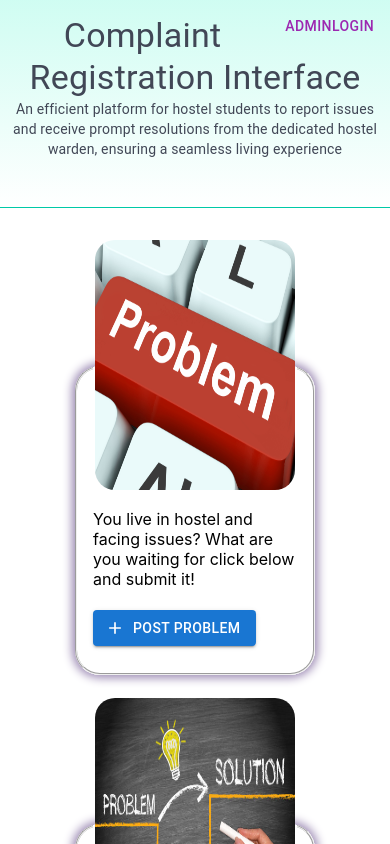
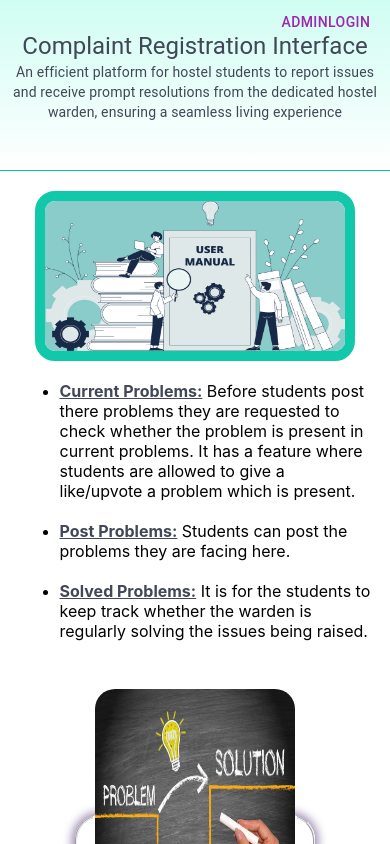
Before and after one commit to startope9/DTLClient, a React (Create React App) app: page / in a window 390 px wide. Shown: the top 844 px of the page. Built offline with nearby package versions, Linux system fonts and the light colour scheme.

Commit message:
added changes

```diff
--- a/src/components/Home.js
+++ b/src/components/Home.js
@@ -1,5 +1,5 @@
 import { Button, Typography } from "@mui/material"
-import React, { useEffect } from "react"
+import React, { useEffect, useState } from "react"
 import { Link } from "react-router-dom"
 import './home.css'
 import TaskAltIcon from '@mui/icons-material/TaskAlt';
@@ -7,31 +7,53 @@ import AddIcon from '@mui/icons-material/Add';
 
 export default function Home() {
 
+    const [variant, setVariant] = useState('')
+
     useEffect(() => {
         document.title = 'hostelhubhome'
+        console.log(window.innerWidth)
+        if (window.innerWidth > 500) setVariant("h4")
+        else setVariant("h5")
     }, [])
 
     return (
         <div>
+            <div className="admin-login"><Link to="/admin"><Button color="secondary" variant="text" className="call-admin">AdminLogin</Button></Link></div>
+
             <div className="home">
-                <div style={{ 'float': 'right' }}><Link to="/admin"><Button color="secondary" variant="text" className="call-admin">AdminLogin</Button></Link></div>
                 <center>
-                    <Typography variant="h4" style={{ 'color': '#414756', 'marginTop': '2%' }}>Complaint Registration Interface</Typography>
+                    <Typography variant={variant} style={{ 'color': '#414756', 'marginTop': '4%' }}>Complaint Registration Interface</Typography>
                     <div><Typography variant="body2" style={{ 'color': '#414756' }}>An efficient platform for hostel students to report issues and receive prompt resolutions from the dedicated hostel warden, ensuring a seamless living experience</Typography></div> <br />
                     <br />
                 </center>
             </div>
             <br />
+            <div className="instructions">
+                <div>
+                    <img style={{ 'width': '400px', 'height': '200px' }} src={require('../images/instructions.webp')} alt="intructions" />
+                </div>
+                <div>
+                    <ul>
+                        <li><b>Current Problems:</b> Before students post there problems they are requested to check whether the problem is present in current problems.
+                            It has a feature where students are allowed to give a like/upvote a problem which is present.
+                        </li><br />
+                        <li><b>Post Problems:</b> Students can post the problems they are facing here.</li><br />
+                        <li><b>Solved Problems:</b> It is for the students to keep track whether the warden is regularly solving the issues being raised.</li>
+                    </ul>
+                </div>
+            </div>
+            <br />
             <div className="parent-card">
+
+                <fieldset className="child-card">
+                    <legend><img src={require('../images/solving-wicked-problems.jpg')} alt="image1" style={{ 'width': '200px', 'height': '250px' }} /></legend>
+                    <section>See the current problems being posted!</section>
+                    <Link to="/displayproblems"><Button variant="contained" className="problem-submit">Current Problem</Button></Link>
+                </fieldset>
                 <fieldset className="child-card">
                     <legend><img src={require('../images/problem.jpg')} alt="image1" style={{ 'width': '200px', 'height': '250px' }} /></legend>
                     <section>You live in hostel and facing issues? What are you waiting for click below and submit it!</section>
                     <Link to="/student"><Button variant="contained" className="problem-submit" startIcon={<AddIcon />}>Post Problem</Button></Link>
-                </fieldset>
-                <fieldset className="child-card">
-                    <legend><img src={require('../images/solving-wicked-problems.jpg')} alt="image1" style={{ 'width': '200px', 'height': '250px' }} /></legend>
-                    <section>See the current problems being posted!</section>
-                    <Link to="/displayproblems"><Button variant="outlined" className="problem-submit">Current Problem</Button></Link>
                 </fieldset>
                 <fieldset className="child-card">
                     <legend><img src={require('../images/solved.png')} alt="image1" style={{ 'width': '200px', 'height': '250px' }} /></legend>
--- a/src/components/home.css
+++ b/src/components/home.css
@@ -124,3 +124,52 @@
         align-items: center;
     }
 }
+
+body {
+    overflow-x: hidden;
+}
+
+.instructions {
+    display: flex;
+    flex-direction: row;
+    column-gap: 30px;
+    margin: 0% 5% 0% 5%;
+    justify-content: center;
+    align-items: center;
+}
+
+.instructions div:last-child b {
+    text-decoration: underline;
+    color: #414756;
+}
+
+.instructions div:first-child img {
+    border: 10px solid #11c9aa;
+    border-radius: 20px;
+}
+
+@media screen and (max-width:780px) {
+    .instructions {
+        display: flex;
+        flex-direction: column;
+    }
+}
+
+@media screen and (max-width:540px) {
+    .instructions div:first-child img {
+        width: 300px !important;
+        height: 150px !important;
+    }
+
+    .home center h5 {
+        margin-top: 6% !important;
+    }
+}
+
+.admin-login {
+    position: absolute;
+    right: 0;
+    margin-top: 1%;
+    margin-bottom: 2%;
+    margin-right: 3%;
+}
--- a/src/components/loading.css
+++ b/src/components/loading.css
@@ -66,11 +66,6 @@
     line-height: 20px;
 }
 
-.snippet:hover {
-    cursor: pointer;
-    outline: 2px solid rgb(255, 25, 100);
-}
-
 .stage {
     display: flex;
     justify-content: center;
```
Also changed, not shown: src/images/instructions.webp (added).
